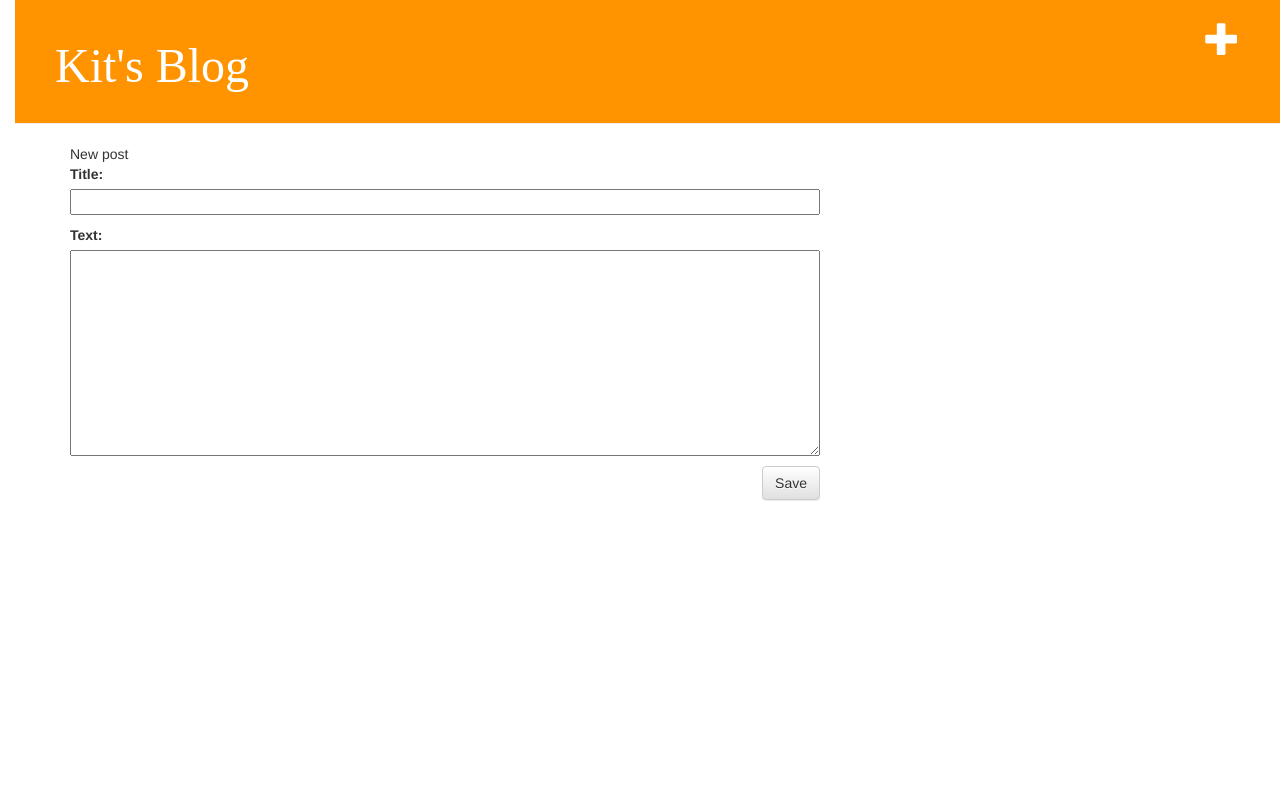
After one commit to kitmacleod/my-first-blog, a Django app: page /post/new/ in a window 1280 px wide. The commit adds this page. Run offline with Django 3.2, Linux system fonts and the light colour scheme; the visitor is signed in with stand-in values (Sample User, id 1); some libraries are stand-ins or nearby versions.

Commit message:
Added views to create/edit blog post inside the site.

```diff
--- /dev/null
+++ b/blog/forms.py
@@ -0,0 +1,7 @@
+from django import forms
+from .models import Post
+
+class PostForm(forms.ModelForm):
+    class Meta:
+        model = Post
+        fields = ('title', 'text')
--- /dev/null
+++ b/blog/static/css/blog.css
@@ -0,0 +1,56 @@
+h1 a {
+  color: #FCA205;
+  font-family: 'Lobster';
+}
+
+body {
+  padding-left:15px;
+}
+
+.page-header {
+    background-color: #ff9400;
+    margin-top: 0;
+    padding: 20px 20px 20px 40px;
+}
+
+.page-header h1, .page-header h1 a, .page-header h1 a:visited, .page-header h1 a:active {
+    color: #ffffff;
+    font-size: 36pt;
+    text-decoration: none;
+}
+
+.content {
+    margin-left: 40px;
+}
+
+h1, h2, h3, h4 {
+    font-family: 'Lobster', cursive;
+}
+
+.date {
+    float: right;
+    color: #828282;
+}
+
+.save {
+    float: right;
+}
+
+.post-form textarea, .post-form input {
+    width: 100%;
+}
+
+.top-menu, .top-menu:hover, .top-menu:visited {
+    color: #ffffff;
+    float: right;
+    font-size: 26pt;
+    margin-right: 20px;
+}
+
+.post {
+    margin-bottom: 70px;
+}
+
+.post h1 a, .post h1 a:visited {
+    color: #000000;
+}
--- /dev/null
+++ b/blog/templates/blog/base.html
@@ -0,0 +1,28 @@
+<html>
+{% load staticfiles %}
+    <head>
+      <title>Kit's blog</title>
+      <link rel="stylesheet" href="//maxcdn.bootstrapcdn.com/bootstrap/3.2.0/css/bootstrap.min.css">
+      <link rel="stylesheet" href="//maxcdn.bootstrapcdn.com/bootstrap/3.2.0/css/bootstrap-theme.min.css">
+    <link rel="stylesheet" href="{% static "css/blog.css" %}"
+    <link href="http://fonts.googleapis.com/css?family=Lobster&subset=latin,latin-ext" rel="stylesheet" type="text/css">
+    </head>
+    <body>
+      <div class="page-header">
+        {% if user.is_authenticated %}
+            <a href="{% url "post_new" %}" class="top-menu"><span class="glyphicon glyphicon-plus"></span></a>
+        {% endif %}
+
+          <h1><a href="/">Kit's Blog</a></h1>
+      </div>
+      <div class="content container">
+          <div class="row">
+              <div class="col-md-8">
+              {% block content %}
+              {% endblock %}
+              </div>
+          </div>
+      </div>
+  </body>
+
+</html>
--- /dev/null
+++ b/blog/templates/blog/post_edit.html
@@ -0,0 +1,9 @@
+{% extends "blog/base.html" %}
+
+{% block content %}
+    <hi>New post</h1>
+    <form method="POST" class="post-form">{% csrf_token %}
+      {{ form.as_p }}
+      <button type="submit" class="save btn btn-default">Save</button>
+    </form>
+{% endblock %}
--- a/blog/urls.py
+++ b/blog/urls.py
@@ -1,4 +1,9 @@
 from django.conf.urls import url
 from . import views
 
-urlpatterns = [url(r'^$', views.post_list, name='post_list')]
+urlpatterns = [
+    url(r'^$', views.post_list, name='post_list'),
+    url(r'^post/(?P<pk>[0-9]+)/$', views.post_detail, name='post_detail'),
+    url(r'^post/new/$', views.post_new, name='post_new'),
+    url(r'^post/(?P<pk>[0-9]+)/edit/$', views.post_edit, name='post_edit'),
+]
--- a/blog/views.py
+++ b/blog/views.py
@@ -1,7 +1,41 @@
 from django.shortcuts import render
 from django.utils import timezone
 from .models import Post
+from .forms import PostForm
+from django.shortcuts import render, get_object_or_404
+from django.shortcuts import redirect
 
 def post_list(request):
     posts = Post.objects.filter(published_date__lte=timezone.now()).order_by('published_date')
     return render(request, 'blog/post_list.html', {'posts':posts})
+
+def post_new(request):
+    if request.method == "POST":
+        form = PostForm(request.POST)
+        if form.is_valid():
+            post = form.save(commit=False)
+            post.author = request.user
+            post.published_date = timezone.now()
+            post.save()
+            return redirect('blog.views.post_details', pk=post.pk)
+    else:
+        form = PostForm()
+    return render(request, 'blog/post_edit.html', {'form': form})
+
+def post_detail(request, pk):
+    post = get_object_or_404(Post, pk=pk)
+    return render(request, 'blog/post_detail.html', {'post': post})
+
+def post_edit(request, pk):
+    post = get_object_or_404(Post, pk=pk)
+    if request.method == "POST":
+        form = PostForm(request.POST, instance=post)
+        if form.is_valid():
+            post = form.save(commit=False)
+            post.author = request.user
+            post.published_date = timezone.now()
+            post.save()
+            return redirect('blog.views.post_detail', pk=post.pk)
+    else:
+        form = PostForm(instance=post)
+    return render(request, 'blog/post_edit.html', {'form': form})
```
Also changed, not shown: blog/templates/blog/post_detail.html (added, +14 -0 lines), blog/templates/blog/post_list.html (+11 -17 lines).
